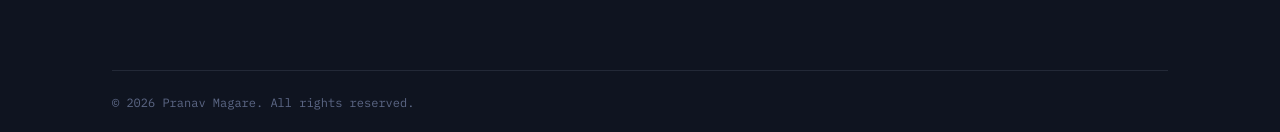
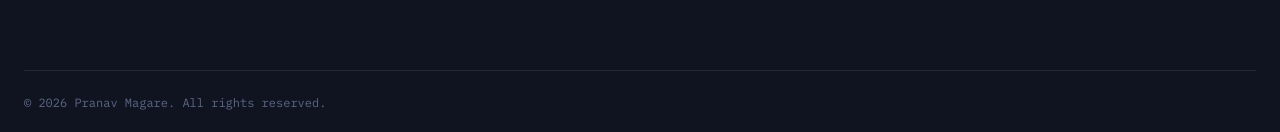
Before and after one commit to VickyDevlo/portfolio, a React (Vite) app: page / in a window 1280 px wide. Shown: the part 1982-2114 px from the top of the page. Built offline with nearby package versions, Linux system fonts and the light colour scheme.

Commit message:
changes in layout

```diff
--- a/src/components/Layout.jsx
+++ b/src/components/Layout.jsx
@@ -10,9 +10,7 @@ export const Layout = () => {
       <main className="max-w-6xl mx-auto px-6">
         <Outlet />
       </main>
-      <div className="max-w-6xl mx-auto px-6">
-        <Footer />
-      </div>
+      <Footer />
       <ScrollToTop />
     </div>
   );
```
